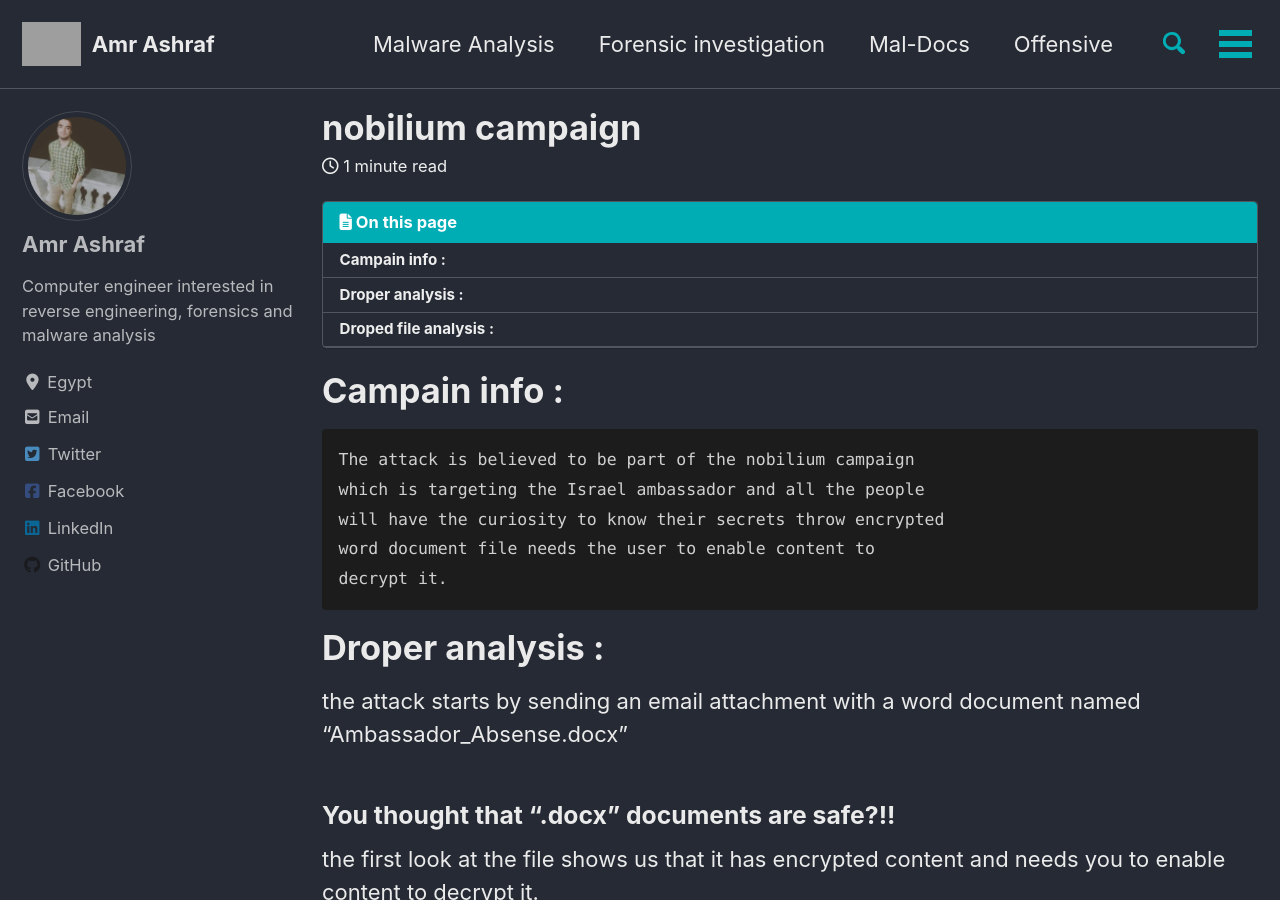
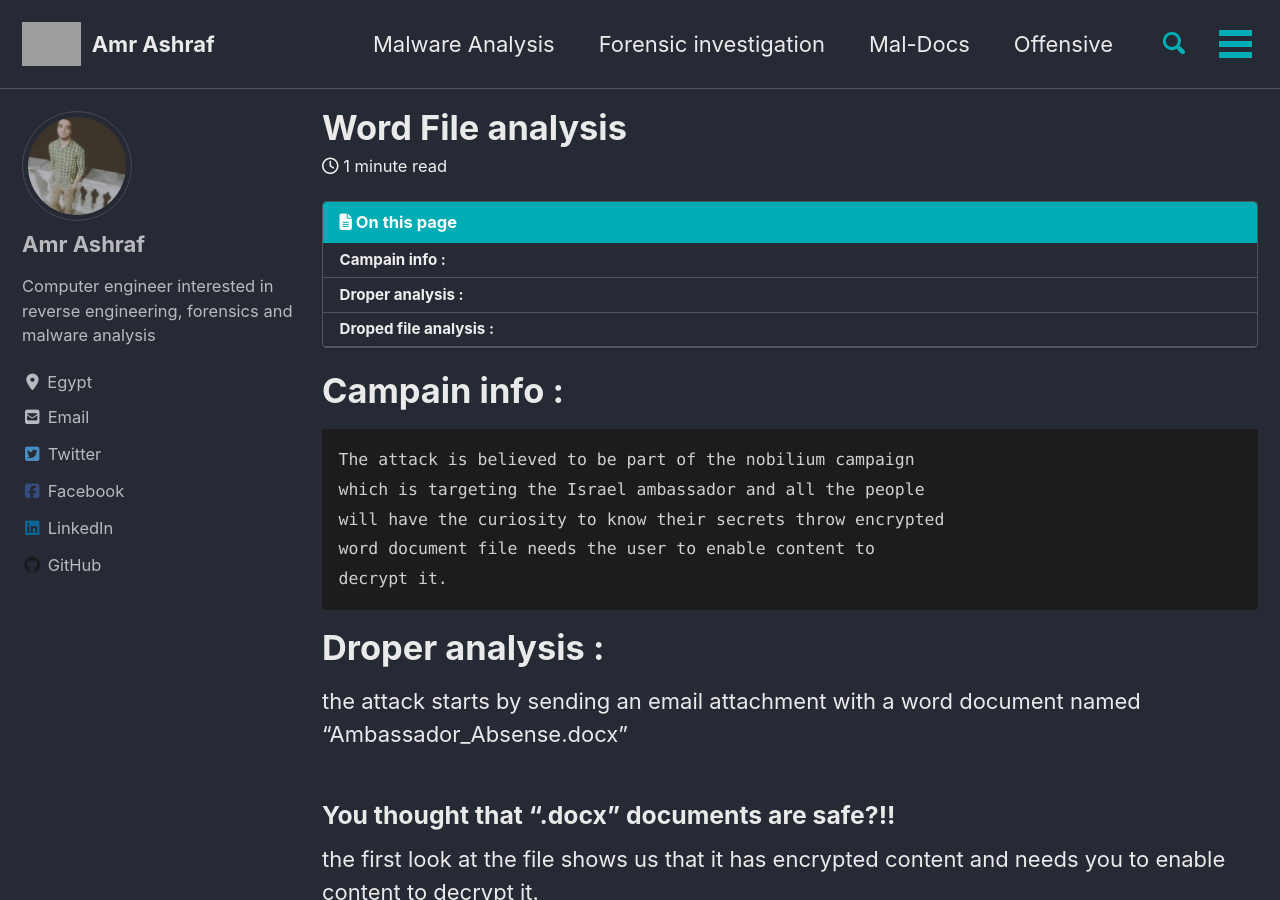
Before and after one commit to amr-git-dot/amr-git-dot.github.io, a Jekyll site: the page built from _posts/Mal-Docs/2022-03-25-nobilium-campaign.md, in a window 1280 px wide and 900 px high. Built offline with Jekyll 4.4.1, drawn with Linux system fonts in a browser that asks for light colours; cached includes are drawn as plain includes; nearby versions of some CDN libraries; grey boxes are pictures that could not be loaded.

Commit message:
Update 2022-03-25-nobilium-campaign.md

```diff
--- a/_posts/Mal-Docs/2022-03-25-nobilium-campaign.md
+++ b/_posts/Mal-Docs/2022-03-25-nobilium-campaign.md
@@ -1,5 +1,5 @@
 ---
-title: "nobilium campaign"
+title: "Word File analysis"
 classes: wide
 header:
   teaser: /assets/images/mal-docs/nobilium/javascript.png
@@ -59,7 +59,7 @@ checking the file type and sha256sum and performing basic static analysis on dif
 
 Here we notice that the malware has a TLS section means that there is a tls call-back function that will run before the start point of the application as an anti-debugging or VM technique.
 
-![error](Screensoots/tls.png)
+![error](/assets/images/mal-docs/nobilium/tls.png)
 
 Then looking into the exported functions we can quickly understand what this piece of malware does which is to gather the information from the infected machine and send it back to the C2 Server.
 
```
